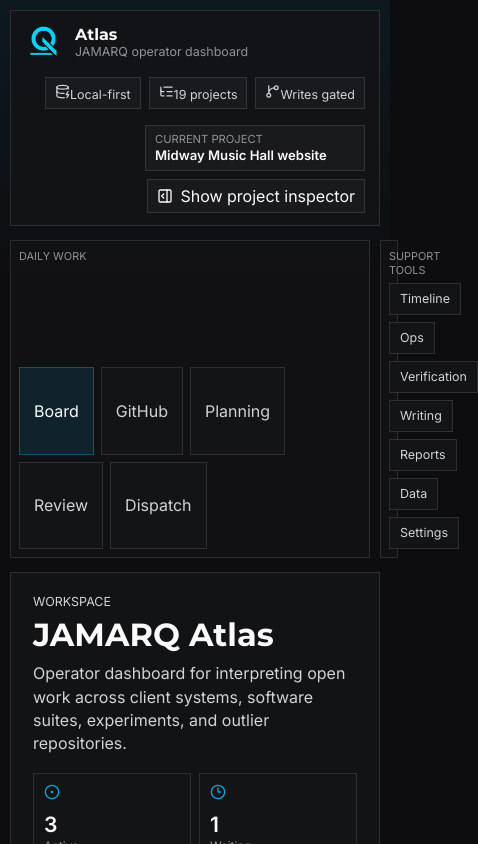
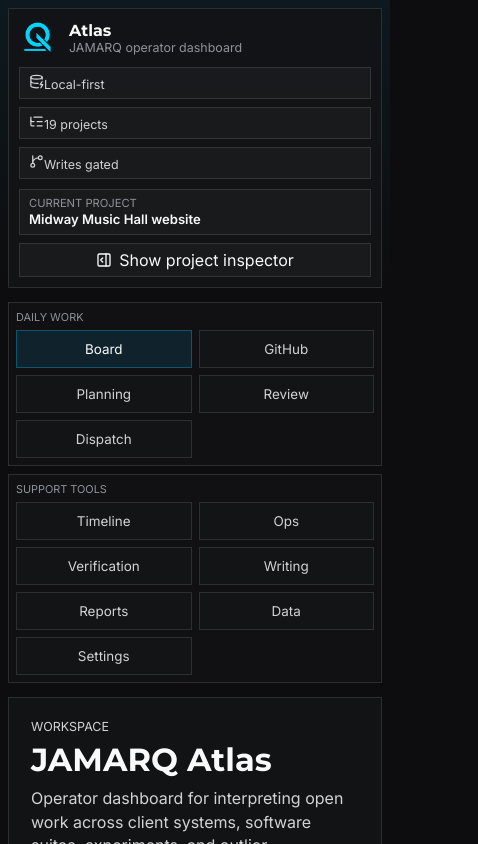
Before and after one commit to jmars319/JAMARQ-Atlas, a React (Vite) app: page / in a window 390 px wide. Shown: the top 844 px of the page, 478 px wide, since content can reach past the window. Built offline with nearby package versions, Linux system fonts and the light colour scheme.

Commit message:
Fix responsive Atlas navigation

```diff
--- a/src/App.css
+++ b/src/App.css
@@ -6,6 +6,7 @@
   width: min(1780px, 100%);
   margin: 0 auto;
   padding: 16px;
+  overflow-x: clip;
 }
 
 .topbar,
@@ -74,7 +75,7 @@
 
 .app-tabs {
   display: grid;
-  grid-template-columns: minmax(0, auto) minmax(0, 1fr);
+  grid-template-columns: minmax(360px, auto) minmax(0, 1fr);
   gap: 10px;
   margin-bottom: 14px;
 }
@@ -98,14 +99,17 @@
   display: flex;
   flex-wrap: wrap;
   gap: 7px;
+  min-width: 0;
 }
 
 .app-tabs button {
   min-height: 36px;
+  min-width: 0;
   border: 1px solid var(--line);
   background: var(--surface);
   color: var(--text-soft);
   padding: 8px 14px;
+  white-space: nowrap;
 }
 
 .app-tab-group-secondary button {
@@ -4249,6 +4253,10 @@ code {
 }
 
 @media (max-width: 1280px) {
+  .app-tabs {
+    grid-template-columns: 1fr;
+  }
+
   .app-layout,
   .app-layout.is-inspector-open {
     grid-template-columns: 1fr;
@@ -4263,6 +4271,30 @@ code {
 @media (max-width: 900px) {
   .app-shell {
     padding: 10px;
+  }
+
+  .app-tabs {
+    gap: 8px;
+  }
+
+  .app-tab-group {
+    padding: 7px;
+  }
+
+  .app-tab-group > div {
+    display: grid;
+    grid-template-columns: repeat(auto-fit, minmax(92px, 1fr));
+  }
+
+  .app-tab-group-secondary > div {
+    grid-template-columns: repeat(auto-fit, minmax(86px, 1fr));
+  }
+
+  .app-tabs button,
+  .app-tab-group-secondary button {
+    min-height: 38px;
+    padding: 7px 9px;
+    white-space: normal;
   }
 
   .topbar,
@@ -4389,3 +4421,43 @@ code {
     grid-template-columns: 1fr;
   }
 }
+
+@media (max-width: 520px) {
+  .app-shell {
+    padding: 8px;
+  }
+
+  .topbar {
+    gap: 10px;
+    padding: 10px;
+  }
+
+  .brand-lockup {
+    min-width: 0;
+  }
+
+  .topbar-meta,
+  .topbar-actions {
+    justify-content: flex-start;
+  }
+
+  .topbar-meta span,
+  .current-project-chip,
+  .inspector-toggle {
+    width: 100%;
+  }
+
+  .topbar-meta span {
+    justify-content: flex-start;
+  }
+
+  .app-tab-group > div,
+  .app-tab-group-secondary > div {
+    grid-template-columns: repeat(2, minmax(0, 1fr));
+  }
+
+  .app-tabs button {
+    justify-content: center;
+    font-size: 0.84rem;
+  }
+}
```
Also changed, not shown: 1 other file (tests, documents, lock files or other folders).
